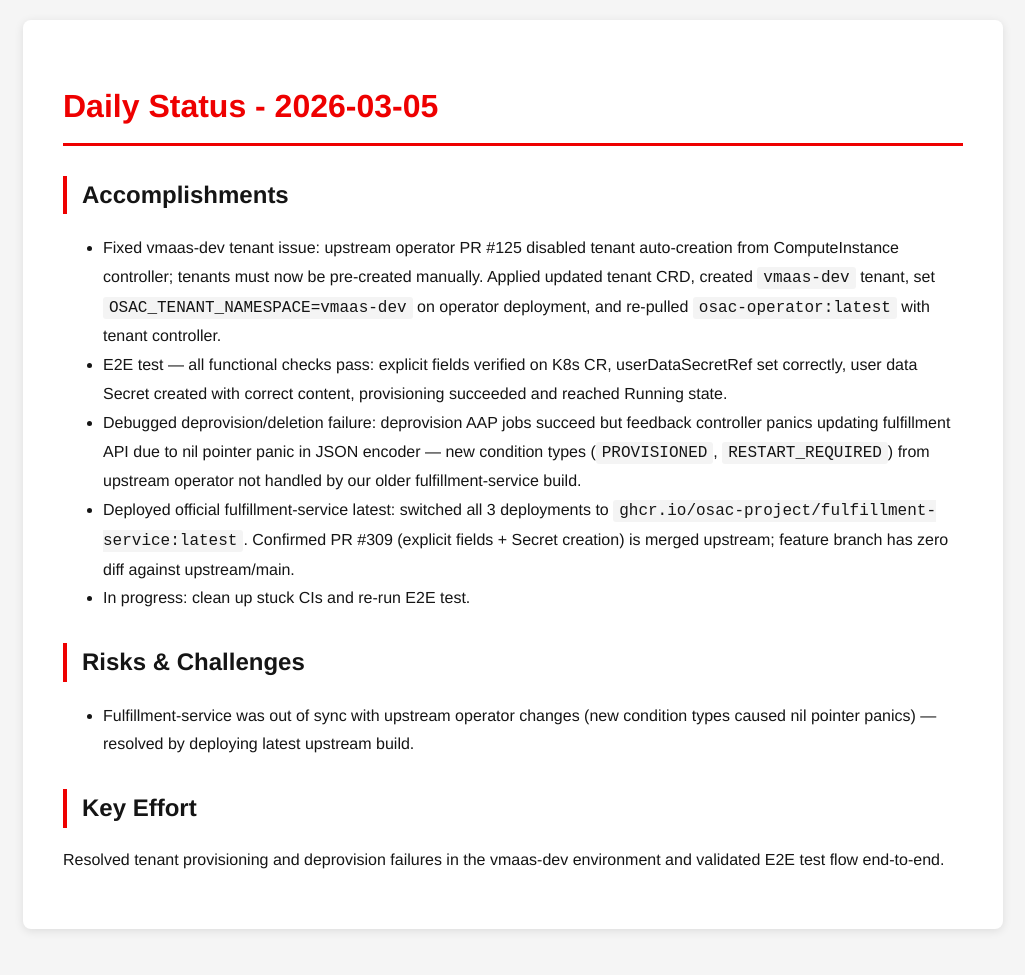
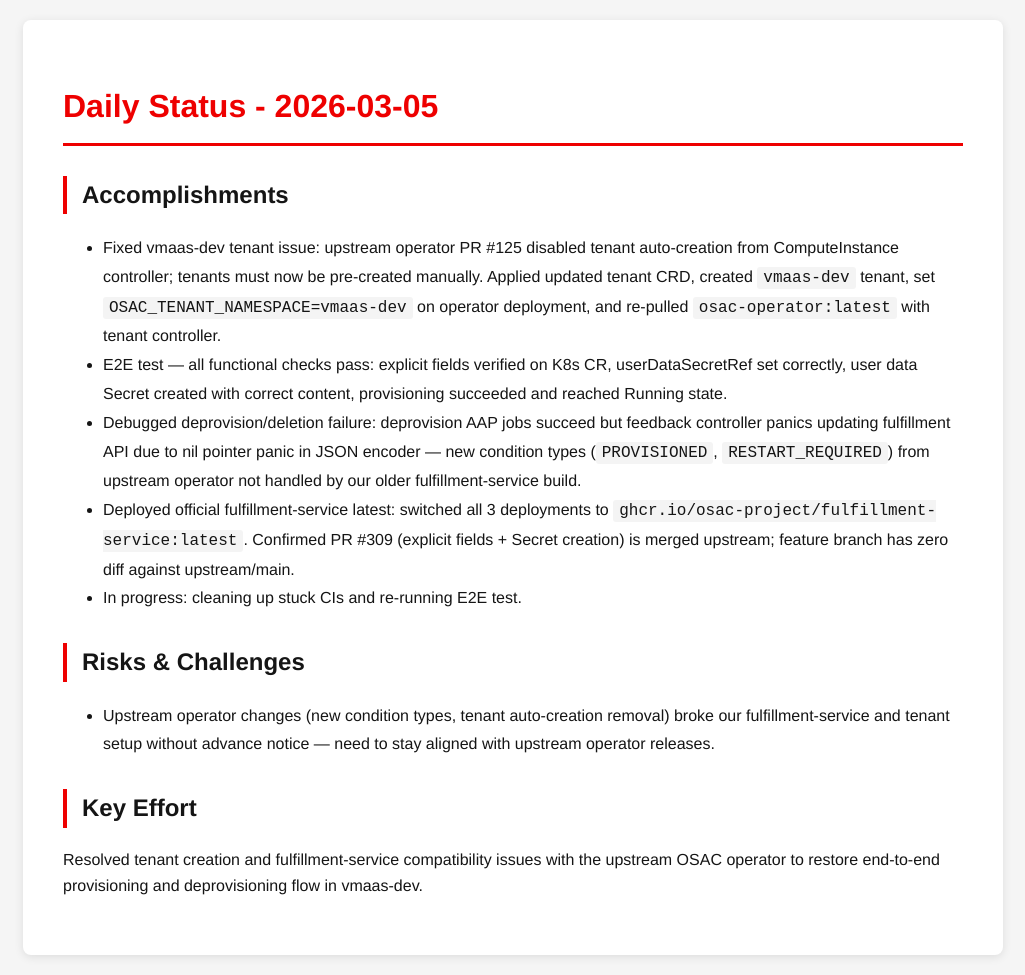
Before and after one commit to tzvatot/daily-status, a Jekyll site: the page built from 2026-03-05.md, in a window 1280 px wide. Shown: the whole page, without its empty margins (127-1152 px from the left). Built offline with Jekyll 4.4.1, drawn with Linux system fonts in a browser that asks for light colours; before the commit the page ends 949 px from its top, so only the background shows below that.

Commit message:
Daily status update - 2026-03-05

```diff
--- a/2026-03-05.md
+++ b/2026-03-05.md
@@ -11,10 +11,10 @@ date: 2026-03-05
 - E2E test — all functional checks pass: explicit fields verified on K8s CR, userDataSecretRef set correctly, user data Secret created with correct content, provisioning succeeded and reached Running state.
 - Debugged deprovision/deletion failure: deprovision AAP jobs succeed but feedback controller panics updating fulfillment API due to nil pointer panic in JSON encoder — new condition types (`PROVISIONED`, `RESTART_REQUIRED`) from upstream operator not handled by our older fulfillment-service build.
 - Deployed official fulfillment-service latest: switched all 3 deployments to `ghcr.io/osac-project/fulfillment-service:latest`. Confirmed PR #309 (explicit fields + Secret creation) is merged upstream; feature branch has zero diff against upstream/main.
-- In progress: clean up stuck CIs and re-run E2E test.
+- In progress: cleaning up stuck CIs and re-running E2E test.
 
 ## Risks & Challenges
-- Fulfillment-service was out of sync with upstream operator changes (new condition types caused nil pointer panics) — resolved by deploying latest upstream build.
+- Upstream operator changes (new condition types, tenant auto-creation removal) broke our fulfillment-service and tenant setup without advance notice — need to stay aligned with upstream operator releases.
 
 ## Key Effort
-Resolved tenant provisioning and deprovision failures in the vmaas-dev environment and validated E2E test flow end-to-end.
+Resolved tenant creation and fulfillment-service compatibility issues with the upstream OSAC operator to restore end-to-end provisioning and deprovisioning flow in vmaas-dev.
```
